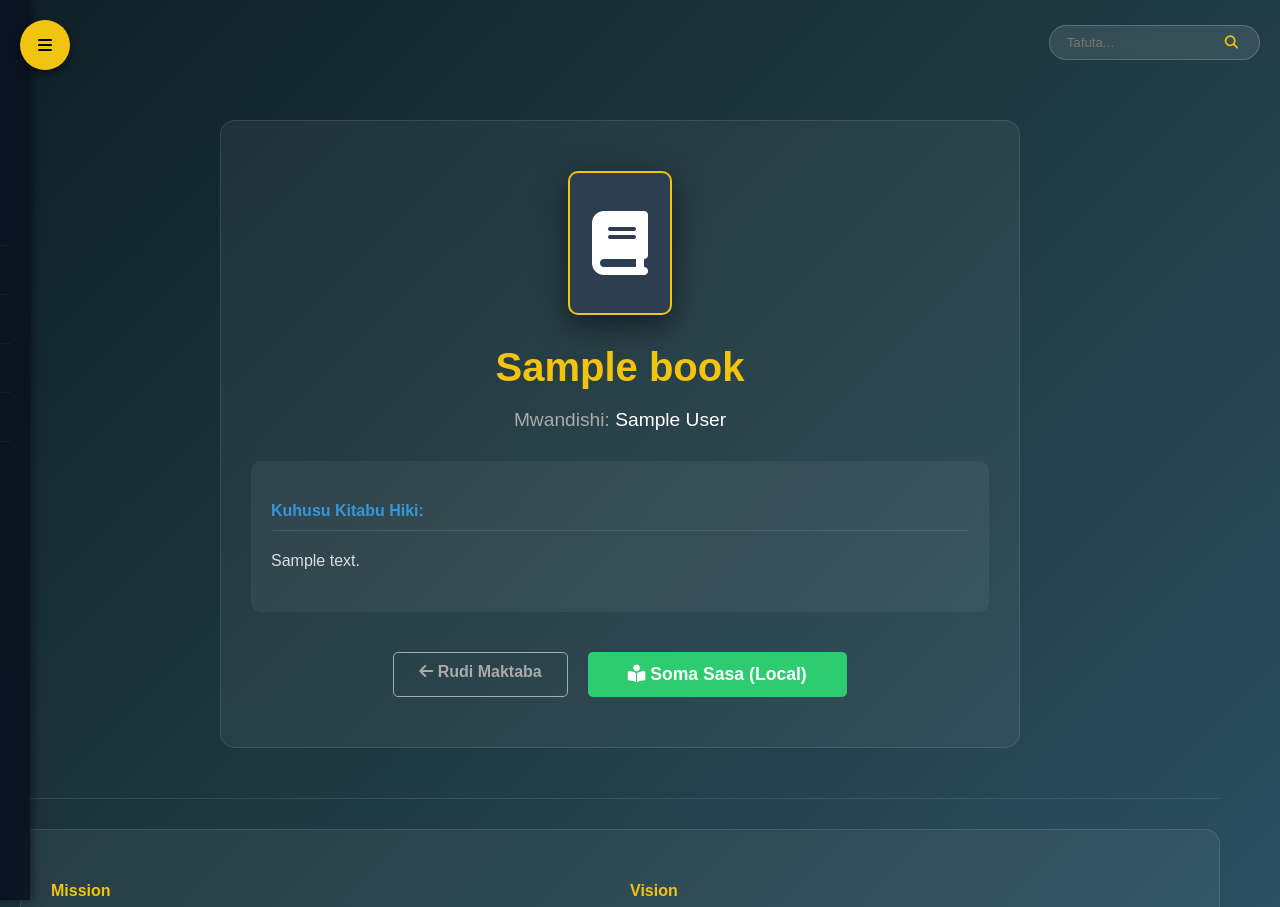
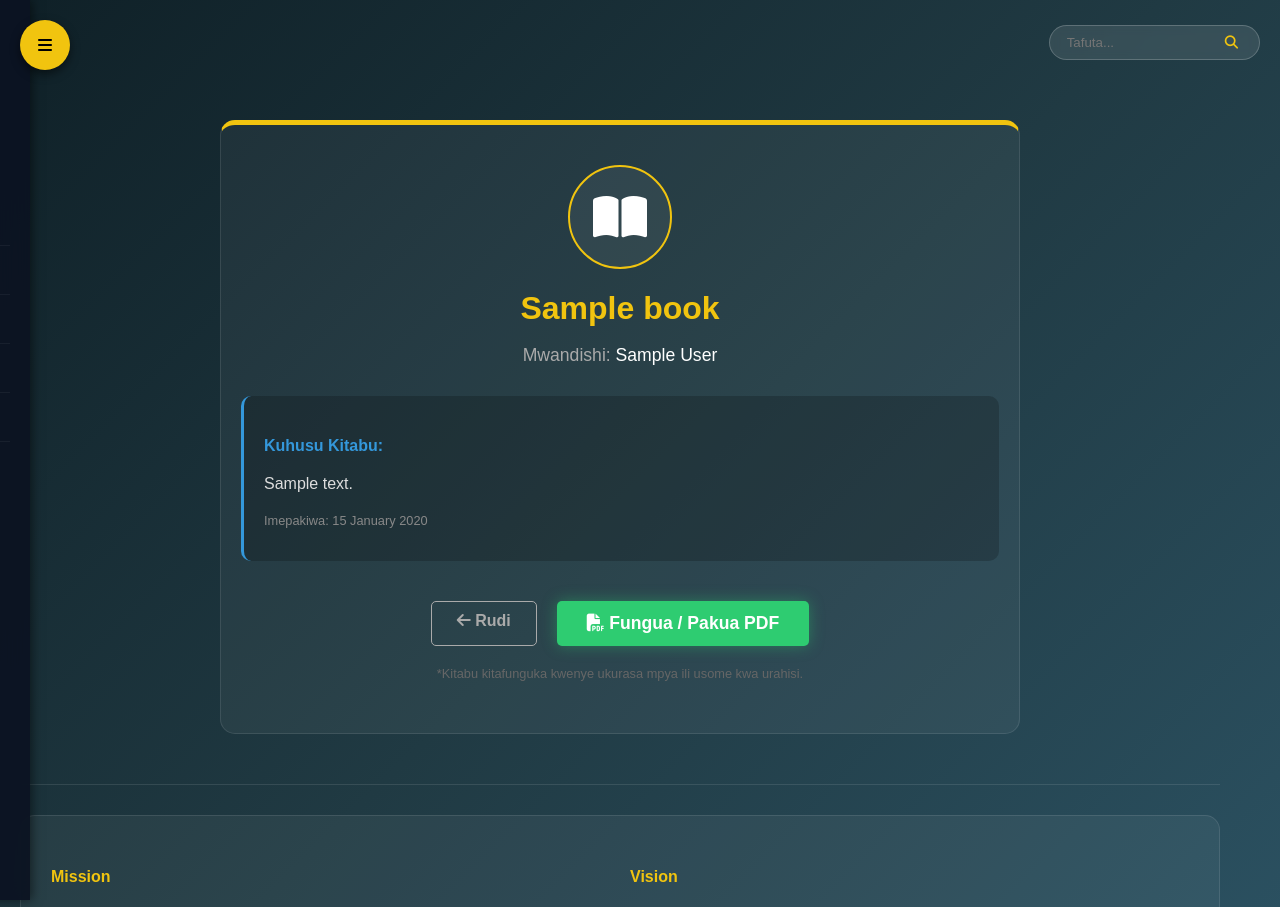
Before and after one commit to abdondismas0-hub/impactful-mind-web, a Flask app: page /read/1 in a window 1280 px wide. Shown: the top 907 px of the page. Run offline with Flask 3, Linux system fonts and the light colour scheme; tables that the repository leaves empty hold one stand-in row (values such as "Sample post").

Commit message:
Refactor book reading page layout and styles

```diff
--- a/templates/read_book.html
+++ b/templates/read_book.html
@@ -3,44 +3,41 @@
 {% block content %}
 <div style="padding-top: 40px; max-width: 800px; margin: auto;">
 
-    <div class="glass-panel" style="text-align: center; padding: 50px 30px;">
+    <!-- Kadi ya Maelezo ya Kitabu -->
+    <div class="glass-panel" style="text-align: center; padding: 40px 20px; border-top: 5px solid var(--accent);">
 
-        <!-- Icon ya Kitabu -->
-        <div style="width: 100px; height: 140px; background: #2c3e50; margin: 0 auto 30px auto; border-radius: 10px; display: flex; align-items: center; justify-content: center; box-shadow: 0 10px 30px rgba(0,0,0,0.5); border: 2px solid var(--accent);">
-            <i class="fas fa-book fa-4x" style="color: #fff;"></i>
+        <!-- Icon Kubwa -->
+        <div style="width: 100px; height: 100px; background: rgba(255,255,255,0.05); border-radius: 50%; display: flex; align-items: center; justify-content: center; margin: 0 auto 20px auto; border: 2px solid var(--accent);">
+            <i class="fas fa-book-open fa-3x" style="color: #fff;"></i>
         </div>
 
-        <!-- Kichwa na Mwandishi -->
-        <h1 style="color: var(--accent); font-size: 2.5rem; margin-bottom: 10px;">{{ book.title }}</h1>
-        <p style="color: #aaa; font-size: 1.2rem; margin-bottom: 30px;">Mwandishi: <span style="color: white;">{{ book.author }}</span></p>
+        <h1 style="color: var(--accent); font-size: 2rem; margin-bottom: 10px;">{{ book.title }}</h1>
+        <p style="color: #aaa; font-size: 1.1rem; margin-bottom: 30px;">Mwandishi: <span style="color: white;">{{ book.author }}</span></p>
 
-        <!-- Maelezo ya Kitabu -->
-        <div style="background: rgba(255,255,255,0.05); padding: 20px; border-radius: 10px; text-align: left; margin-bottom: 40px;">
-            <h4 style="color: #3498db; border-bottom: 1px solid rgba(255,255,255,0.1); padding-bottom: 10px; margin-bottom: 15px;">Kuhusu Kitabu Hiki:</h4>
-            <p style="color: #ddd; line-height: 1.8;">{{ book.description }}</p>
+        <!-- Maelezo -->
+        <div style="background: rgba(0,0,0,0.2); padding: 20px; border-radius: 10px; text-align: left; margin-bottom: 40px; border-left: 3px solid #3498db;">
+            <h4 style="color: #3498db; margin-bottom: 10px;">Kuhusu Kitabu:</h4>
+            <p style="color: #ddd; line-height: 1.6;">{{ book.description }}</p>
+            <p style="color: #888; font-size: 0.8rem; margin-top: 15px;">Imepakiwa: {{ book.date_uploaded.strftime('%d %B %Y') }}</p>
         </div>
 
-        <!-- VITUFE VYA KUSOMA -->
+        <!-- VITUFE VYA KUFUNGUA (Hii ndiyo suluhisho) -->
         <div style="display: flex; gap: 20px; justify-content: center; flex-wrap: wrap;">
 
-            <!-- 1. Kitufe cha Kurudi -->
             <a href="{{ url_for('library') }}" class="btn" style="background: transparent; border: 1px solid #aaa; color: #aaa;">
-                <i class="fas fa-arrow-left"></i> Rudi Maktaba
+                <i class="fas fa-arrow-left"></i> Rudi
             </a>
 
-            <!-- 2. Kitufe cha KUSOMA (DIRECT LINK FIX) -->
-            <!-- Hapa tunatumia logic: Kama ni link ya mtandaoni, itumie moja kwa moja. Kama ni faili la ndani, tumia download_book -->
-            {% if 'http' in book.file_path %}
-                <a href="{{ book.file_path }}" target="_blank" class="btn" style="background-color: var(--success); color: white; padding: 12px 40px; font-size: 1.1rem; box-shadow: 0 0 20px rgba(46, 204, 113, 0.4);">
-                    <i class="fas fa-book-reader"></i> Soma Sasa (PDF)
-                </a>
-            {% else %}
-                <a href="{{ url_for('download_book', filename=book.file_path) }}" target="_blank" class="btn" style="background-color: var(--success); color: white; padding: 12px 40px; font-size: 1.1rem;">
-                    <i class="fas fa-book-reader"></i> Soma Sasa (Local)
-                </a>
-            {% endif %}
+            <!-- Hii Link inafungua PDF kwenye Tab Mpya (Salama 100%) -->
+            <a href="{{ book.file_path }}" target="_blank" class="btn" style="background-color: var(--success); color: white; padding: 12px 30px; font-size: 1.1rem; box-shadow: 0 0 15px rgba(46, 204, 113, 0.4);">
+                <i class="fas fa-file-pdf"></i> Fungua / Pakua PDF
+            </a>
 
         </div>
+
+        <p style="margin-top: 20px; font-size: 0.8rem; color: #666;">
+            *Kitabu kitafunguka kwenye ukurasa mpya ili usome kwa urahisi.
+        </p>
 
     </div>
 
```
